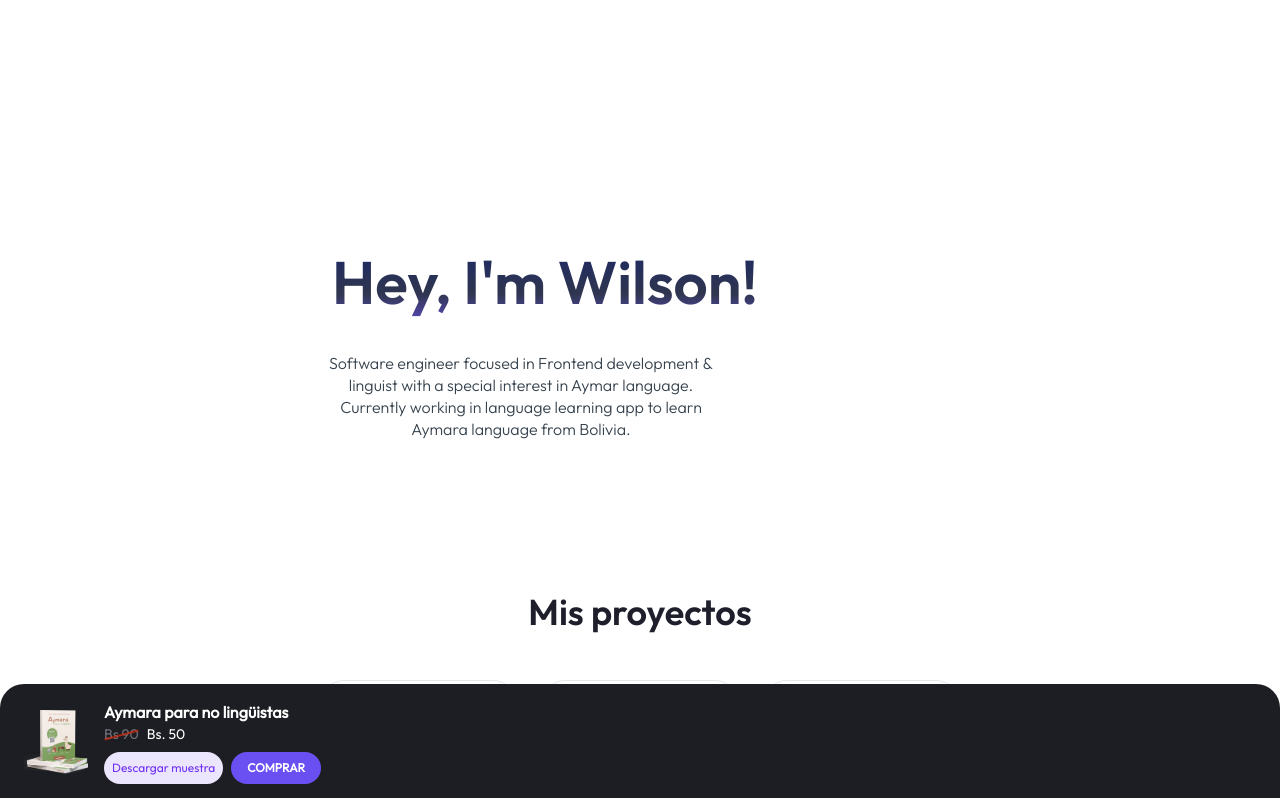
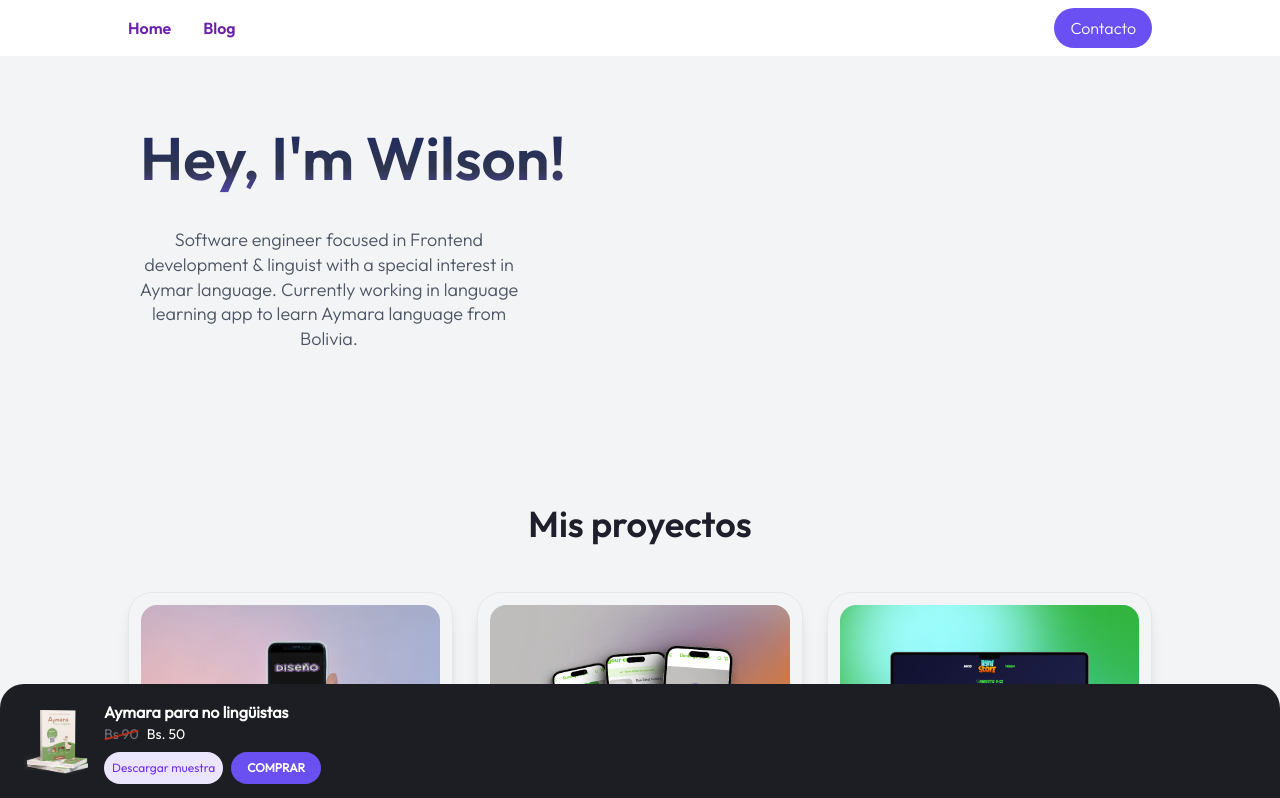
Before and after one commit to wilsonquispealanoca/wilsonquispe.io, a Next.js app: page / in a window 1280 px wide. Shown: the top 798 px of the page. Built offline with nearby package versions, Linux system fonts and the light colour scheme.

Commit message:
UPDATE: font size

```diff
--- a/components/atoms/activeLink.jsx
+++ b/components/atoms/activeLink.jsx
@@ -15,7 +15,7 @@ const Activelink = ({ href, children }) => {
       <a
         href={href}
         onClick={handleClick}
-        className="text-white font-outfitsemibold mr-8 hidden lg:block transition-all duration-200 hover:pb-2 hover:border-b-2 hover:border-white"
+        className="text-purple-800 font-outfitsemibold mr-8 hidden lg:block transition-all duration-200 hover:pb-2 hover:border-b-2 hover:border-purple-800"
       >
         {children}
       </a>
--- a/components/atoms/contentHero.jsx
+++ b/components/atoms/contentHero.jsx
@@ -8,7 +8,7 @@ function ContentHero() {
       <h1 className="title">
         {t("hello")}
       </h1>
-      <p className="font-outfitlight lg:w-[450px] text-center text-base leading-snug break-words mt-4 lg:pr-12 text-secondary-text">
+      <p className="font-outfitlight lg:w-[450px] text-center text-lg leading-snug break-words mt-4 lg:pr-12 text-quaternary-color-text">
         {t("description")}
       </p>
     </div>
--- a/components/molecules/navbar.jsx
+++ b/components/molecules/navbar.jsx
@@ -11,17 +11,19 @@ function Navbar() {
   const [isMenuOpen, setIsMenuOpen] = useState(false);
   return (
     <>
-      <nav className="z-[100] w-full flex justify-center items-center pt-8 pb-8 lg:pt-16 lg:justify-between text-brand-beige text-xl font-semibold">
-        <div className="flex">
-          <Activelink href="/">{t("main")}</Activelink>
-          <Activelink href="/blog">Blog</Activelink>
+      <nav className="z-[100] fixed top-0 left-0 lg:px-32 h-14 bg-white w-full">
+        <div className="flex justify-center items-center lg:justify-between h-full">
+          <div className="flex">
+            <Activelink href="/">{t("main")}</Activelink>
+            <Activelink href="/blog">Blog</Activelink>
+          </div>
+          <a href="#contacto" className="primary-button">Contacto</a>
         </div>
         {/*<div className="overflow-x-auto">
           <LanguageSwitcher />
         </div>*/}
         <div className="lg:hidden fixed top-0 h-20 w-full bg-white">
           <div className="flex flex justify-end items-center px-6 gap-4 h-full">
-            <a href="#contacto" className="primary-button">Contacto</a>
             <button
               className="md:hidden text-3xl z-[110] text-primary-text"
               onClick={() => setIsMenuOpen(!isMenuOpen)}
--- a/components/molecules/postBody.jsx
+++ b/components/molecules/postBody.jsx
@@ -1,7 +1,7 @@
 import markdownStyles from "./markdown-styles.module.css";
 export default function PostBody({ content }) {
   return (
-    <div className="max-w-2xl mx-5 md:mx-32 lg:mx-56 xl:mx-80">
+    <div className="mx-5 md:mx-32">
       <div
         className={markdownStyles["markdown"]}
         dangerouslySetInnerHTML={{ __html: content }}
--- a/components/molecules/postPreview.jsx
+++ b/components/molecules/postPreview.jsx
@@ -14,25 +14,26 @@ export default function PostPreview({
 }) {
   return (
     <>
-      <li className="flex flex-col border-[1px] rounded-2xl bg-white">
+      <li className="flex flex-col rounded-2xl bg-white">
         <Image
               src={coverImage}
               alt={`Cover Image for titles app`}
               width={1900}
               height={1200}
               sizes="(max-width: 768px) 100vw, (max-width: 1200px) 50vw, 33vw"
-              className="object-cover rounded-t-2xl cursor-pointer h-[160px]"
+              className="object-cover rounded-xl cursor-pointer h-[160px]"
             />
-          <div className="p-6">
-            <Link as={`/posts/${slug}`} href="/posts/[slug]" className="text-xl font-outfitsemibold text-primary-text">
+          <div className="py-4">
+            <div className="uppercase text-xs text-secondary-text mb-2 font-outfitlight">
+              <DateFormatter dateString={date} />
+            </div>
+            <Link as={`/posts/${slug}`} href="/posts/[slug]" className="text-xl font-outfit leading-8 text-purple-800 hover:underline">
               {title}
               {newPost && (
                       <BadgeNewFunctionality />
                 )}
             </Link>
-            <div className="uppercase text-xs text-secondary-text mt-6 font-outfitlight">
-              <DateFormatter dateString={date} />
-            </div>
+            <p className="text-quaternary-color-text line-clamp-2 my-4">{excerpt}</p>
           </div>
       </li>
     </>
--- a/components/templates/container.jsx
+++ b/components/templates/container.jsx
@@ -1,6 +1,6 @@
 export default function Container({ children }) {
   return (
-    <div className="container mx-auto px-6 md:px-32 lg:px-56 xl:px-80 flex-wrap">
+    <div className="container mx-auto px-6 md:px-32 flex-wrap">
       {children}
     </div>
   );
--- a/components/templates/layout.jsx
+++ b/components/templates/layout.jsx
@@ -16,10 +16,10 @@ export default function Layout({ children }) {
       </div>
       <Footer />
       <div className="py-16 bg-[#0a0b10] text-tertiary-text px-6 font-outfit border-t-[1px] border-[#ffffff29]">
-        <p className="text-[1rem] md:text-lg md:px-32 lg:px-56 lg:pt-8 xl:px-80">
+        <p className="text-[1rem] md:text-lg md:px-32">
           Creado por Wilson Quispe Alanoca con 💙
         </p>
-        <p className="mt-6">
+        <p className="mt-6  md:px-32">
           © {date} Todos los derechos reservados.
         </p>
       </div>
--- a/pages/posts/[slug].js
+++ b/pages/posts/[slug].js
@@ -57,14 +57,14 @@ export default function Post({ post }) {
                 <Link
                   as={`/lessons/${post.unidad}`}
                   href="/lessons/[post.unidad]"
-                  className="max-w-2xl md:mx-32 lg:mx-56 xl:mx-80 pb-8"
+                  className="max-w-2xl md:mx-32 pb-8"
                 >
                   <button className="w-full my-6 rounded-2xl border-accent border-2 bg-[#123837] py-4 text-white text-xl">
                     Practicar y memorizar lección
                   </button>
                 </Link>
               )}
-              <div className="max-w-2xl mx-8 md:mx-32 lg:mx-56 xl:mx-80 flex justify-center my-10">
+              <div className="mx-8 md:mx-32 flex justify-center my-10">
                 <ShareFacebook
                   url={`https://wilsonquispe.vercel.app/posts/${post.slug}/`}
                   title={post.title}
--- a/styles/globals.css
+++ b/styles/globals.css
@@ -527,6 +527,7 @@ blockquote:before {
   padding: 2rem 1.4rem;
   display: flex;
   flex-direction: column;
+  max-width: 120rem;
 }
 
 .containerAnswer {
@@ -713,7 +714,7 @@ blockquote:before {
 }
 
 .paragraph {
-  @apply lg:w-[450px] font-outfitlight text-xl leading-snug break-words mt-4 lg:pr-12 text-secondary-text;
+  @apply lg:w-[450px] font-outfitlight text-lg leading-snug break-words mt-4 text-secondary-text lg:w-full;
 }
 
 .two-images {
@@ -772,3 +773,10 @@ blockquote:before {
 .fit-picture {
   border-radius: .6rem;
 }
+
+.line-clamp-2 {
+  display: -webkit-box;
+  -webkit-line-clamp: 2;
+  -webkit-box-orient: vertical;
+  overflow: hidden;
+}
--- a/tailwind.config.js
+++ b/tailwind.config.js
@@ -11,9 +11,11 @@ module.exports = {
         "primary-text": "#1E1F2B",
         "secondary-text": "#36424D",
         "tertiary-text": "#b9b9b9",
+        "quaternary-color-text": "#4B5563",
         "btn-color": "#6a50f3",
         "detail-border-dark": "#ffffff1c",
         "bg-soft-dark": "#1D1E23",
+        "background": "#f3f4f5",
         "background-dark": "#1E263E",
         "card-dark": "#2A324D",
         "shadow-dark": "#606C67",
```
